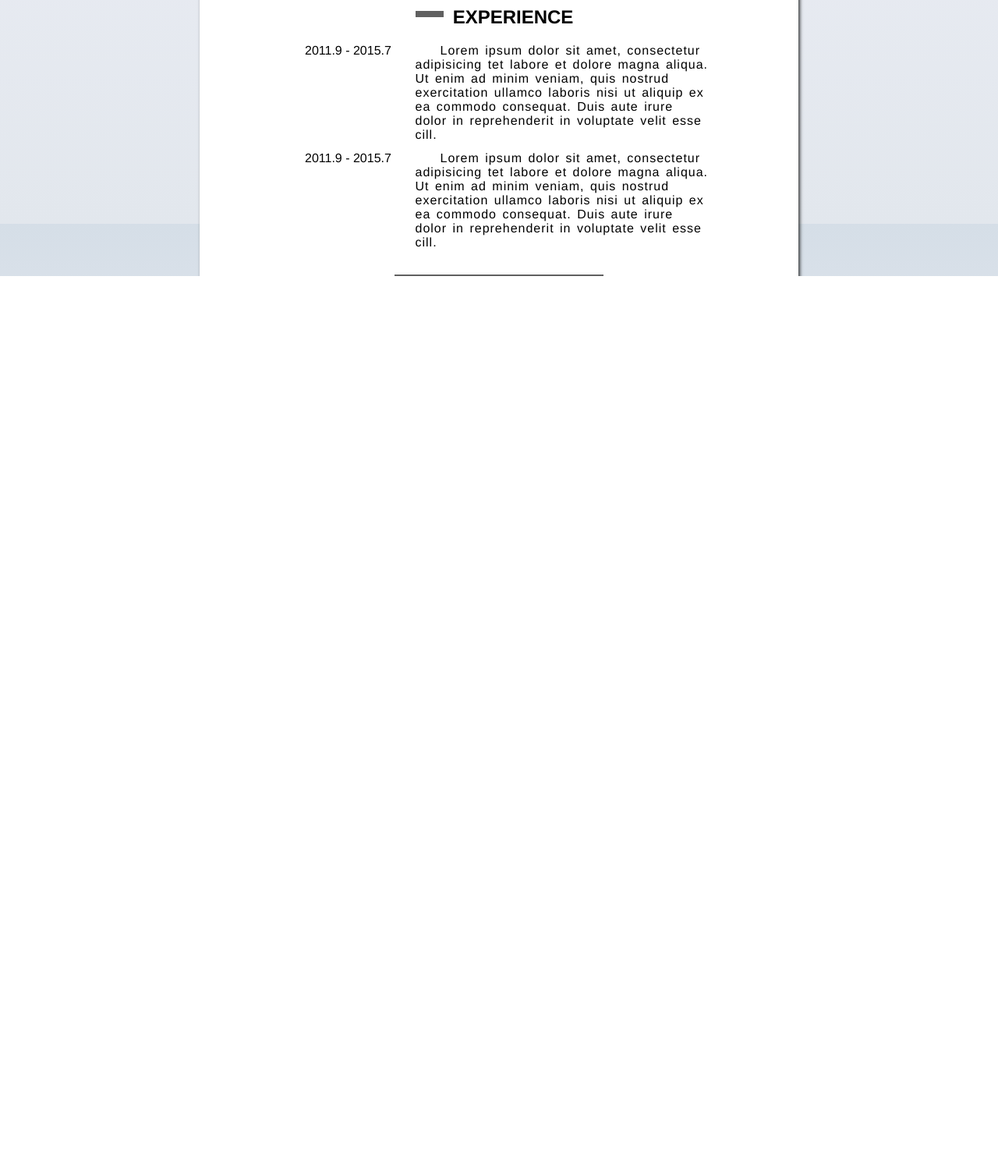
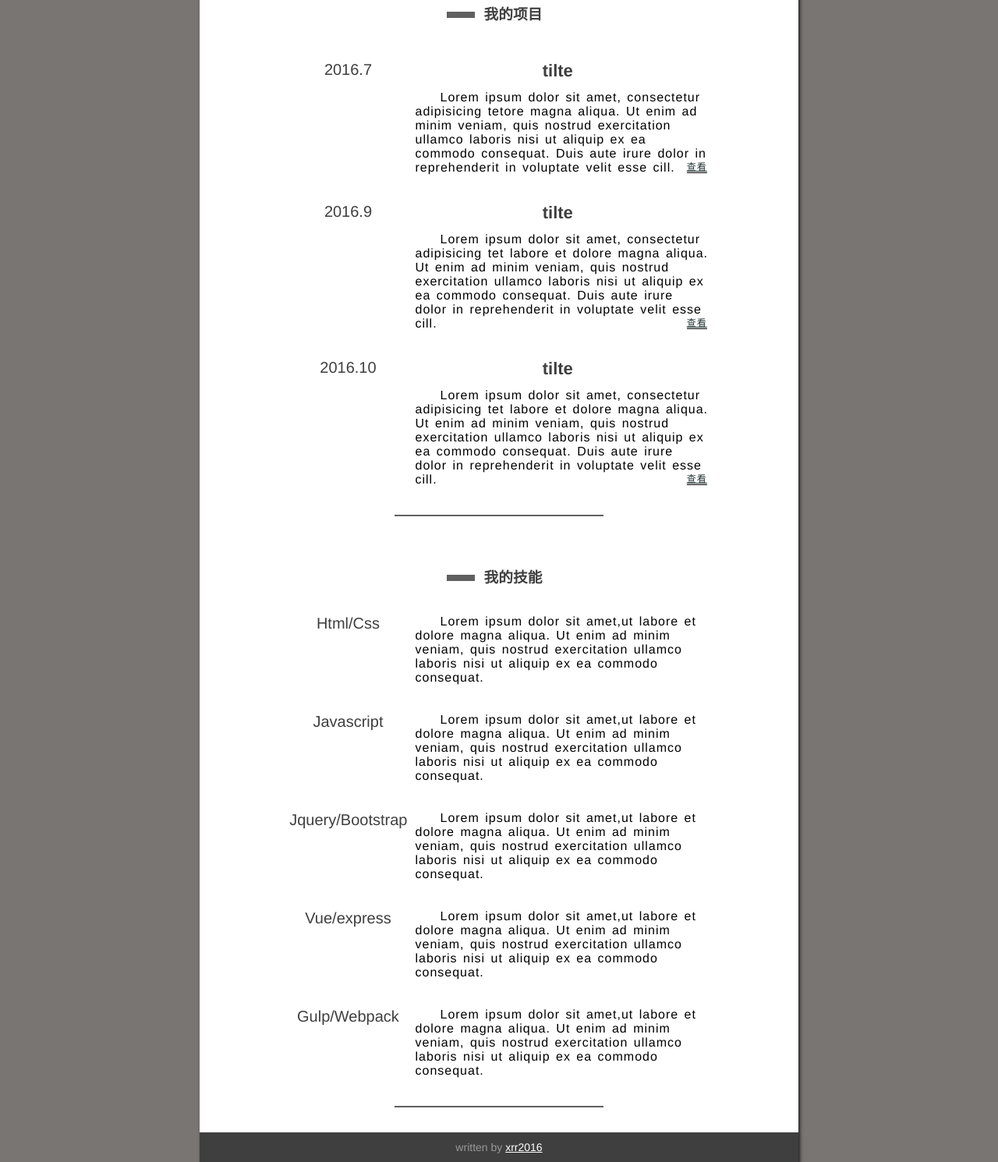
Before and after one commit to xrr2016/canvas_particle, a website: page index.html in a window 1280 px wide. Shown: the part 513-2003 px from the top of the page at 78% size. Before the commit the page ends 867 px from the top, so only its background shows below. Drawn offline with Linux system fonts and the light colour scheme.

Commit message:
add skills

```diff
--- a/index.html
+++ b/index.html
@@ -15,37 +15,87 @@
       <p>前端开发</p>
     </div>
       <ul class="contact">
-        <li><span class="block"></span>CONTACT</li>
+        <li><span class="block"></span>联系我</li>
         <li class="email">13286904669@163.com</li>
         <li>13286904669</li>
       </ul>
     <div class="about-me">
-      <h2><span class="block"></span>ABOUT ME</h2>
+      <h3><span class="block"></span>关于我</h3>
       <p>
         Lorem ipsum dolor sit amet, consectetur adipisin ullamco laboris nisi ut aliquip ex ea commodo consequat. Duis aute irure dolor in reprehenderit in voluptate velit esse cillum dolore eu fugiat nulla pariatur. Excepteur sint occaecat cupidatat non proident, sunt in culpa qui officia deserunt mollit anim id est laborum.
       </p>
       <div class="divider"></div>
     </div>
     <div class="experience">
-      <h2><span class="block"></span>EXPERIENCE</h2>
+      <h3><span class="block"></span>我的项目</h3>
       <ul class="exp-list">
         <li class="exp-item">
-          <span class="exp-time">2011.9 - 2015.7</span>
+          <span class="exp-time">2016.7</span>
+          <h5 class="exp-title">tilte</h5>
           <p class="exp-content">
-            Lorem ipsum dolor sit amet, consectetur adipisicing tet labore et dolore magna aliqua. Ut enim ad minim veniam, quis nostrud exercitation ullamco laboris nisi ut aliquip ex ea commodo consequat. Duis aute irure dolor in reprehenderit in voluptate velit esse cill.
+            Lorem ipsum dolor sit amet, consectetur adipisicing tetore magna aliqua. Ut enim ad minim veniam, quis nostrud exercitation ullamco laboris nisi ut aliquip ex ea commodo consequat. Duis aute irure dolor in reprehenderit in voluptate velit esse cill.
+            <a href="#" class="check-demo">查看</a>
           </p>
         </li>
         <li class="exp-item">
-          <span class="exp-time">2011.9 - 2015.7</span>
+          <span class="exp-time">2016.9</span>
+          <h5 class="exp-title">tilte</h5>
           <p class="exp-content">
             Lorem ipsum dolor sit amet, consectetur adipisicing tet labore et dolore magna aliqua. Ut enim ad minim veniam, quis nostrud exercitation ullamco laboris nisi ut aliquip ex ea commodo consequat. Duis aute irure dolor in reprehenderit in voluptate velit esse cill.
+            <a href="#" class="check-demo">查看</a>
+          </p>
+        </li>
+        <li class="exp-item">
+          <span class="exp-time">2016.10</span>
+          <h5 class="exp-title">tilte</h5>
+          <p class="exp-content">
+            Lorem ipsum dolor sit amet, consectetur adipisicing tet labore et dolore magna aliqua. Ut enim ad minim veniam, quis nostrud exercitation ullamco laboris nisi ut aliquip ex ea commodo consequat. Duis aute irure dolor in reprehenderit in voluptate velit esse cill.
+            <a href="#" class="check-demo">查看</a>
           </p>
         </li>
       </ul>
       <div class="divider">
       </div>
     </div>
-    <div class="footer"></div>
+    <div class="skills">
+      <h3><span class="block"></span>我的技能</h3>
+        <ul class="skills-list">
+          <li class="skills-item">
+            <span class="skill-name">Html/Css</span>
+            <p class="skill-description">
+              Lorem ipsum dolor sit amet,ut labore et dolore magna aliqua. Ut enim ad minim veniam, quis nostrud exercitation ullamco laboris nisi ut aliquip ex ea commodo consequat.
+            </p>
+          </li>
+          <li class="skills-item">
+            <span class="skill-name">Javascript</span>
+            <p class="skill-description">
+              Lorem ipsum dolor sit amet,ut labore et dolore magna aliqua. Ut enim ad minim veniam, quis nostrud exercitation ullamco laboris nisi ut aliquip ex ea commodo consequat.
+            </p>
+          </li>
+          <li class="skills-item">
+            <span class="skill-name">Jquery/Bootstrap</span>
+            <p class="skill-description">
+              Lorem ipsum dolor sit amet,ut labore et dolore magna aliqua. Ut enim ad minim veniam, quis nostrud exercitation ullamco laboris nisi ut aliquip ex ea commodo consequat.
+            </p>
+          </li>
+          <li class="skills-item">
+            <span class="skill-name">Vue/express</span>
+            <p class="skill-description">
+              Lorem ipsum dolor sit amet,ut labore et dolore magna aliqua. Ut enim ad minim veniam, quis nostrud exercitation ullamco laboris nisi ut aliquip ex ea commodo consequat.
+            </p>
+          </li>
+          <li class="skills-item">
+            <span class="skill-name">Gulp/Webpack</span>
+            <p class="skill-description">
+              Lorem ipsum dolor sit amet,ut labore et dolore magna aliqua. Ut enim ad minim veniam, quis nostrud exercitation ullamco laboris nisi ut aliquip ex ea commodo consequat.
+            </p>
+          </li>
+        </ul>
+        <div class="divider"></div>
+    </div>
+    <div class="footer">
+      written by  <a href="https://www.github.com/xrr2016" target="_blank">xrr2016</a>
+    </div>
   </div>
 </body>
 </html>
--- a/style.css
+++ b/style.css
@@ -1,16 +1,18 @@
 html, body {
     height: 100%;
     margin: 0;
-    background: linear-gradient(to bottom, #D5DEE7 0%, #E8EBF2 50%, #E2E7ED 100%), linear-gradient(to bottom, rgba(0, 0, 0, 0.02) 50%, rgba(255, 255, 255, 0.02) 61%, rgba(0, 0, 0, 0.02) 73%), linear-gradient(33deg, rgba(255, 255, 255, 0.20) 0%, rgba(0, 0, 0, 0.20) 100%);
-    background-blend-mode: normal, color-burn;
+    background-color: #797572;
     font-family: 'Avenir', Helvetica, Arial, sans-serif;
+}
+h1,h2,h3,h4,h5,h6{
+  color: #3f3f3f;
 }
 .block{
   position: relative;
   display:inline-block;
   width: 36px;
   height: 8px;
-  top:-8px;
+  top:-2px;
   left: -12px;
   background-color: #606060;
 }
@@ -78,9 +80,10 @@ html, body {
   border-left: 2px solid #3f3f3f;
   border-right: 2px solid #3f3f3f;
 }
-.about-me{
+.about-me,.experience,.skills{
+  position: relative;
+  padding-top: 12px;
   width: 70%;
-  padding: 12px;
   margin: 0 auto;
   text-align: center;
 }
@@ -95,27 +98,35 @@ html, body {
   text-align: left;
 }
 
-.experience{
-  position: relative;
-  width: 70%;
-  margin: 0 auto;
-  text-align: center;
+.experience h3{
+  margin-bottom: 48px;
 }
-.exp-list{
+
+.exp-list,.skills-list{
   list-style: none;
   margin: 0;
   padding: 0;
 }
-.exp-item{
+.exp-item,.skills-item{
   position: relative;
   overflow: hidden;
-  margin: 12px auto;
+  margin: 36px auto;
 }
-.exp-time{
+.exp-time,.skill-name{
   width: 28%;
   float: left;
+  font-size: 20px;
+  color: #3f3f3f;
 }
-.exp-content{
+.exp-title{
+  font-size: 22px;
+  font-weight: bold;
+  display: block;
+  text-align: center;
+  margin-top: 0;
+  margin-bottom: 12px;
+}
+.exp-content,.skill-description{
   width: 70%;
   float: right;
   margin: 0 auto;
@@ -125,7 +136,31 @@ html, body {
   text-indent: 2em;
   text-align: left;
 }
+.check-demo{
+  position: absolute;
+  display: block;
+  text-indent: 0;
+  bottom: 2px;
+  right: 2px;
+  font-size: 12px;
+  color: #233;
+  border-bottom: 1px solid #000;
+}
+.check-demo:hover{
+  text-decoration: underline;
+}
 
+.footer{
+  height: 38px;
+  background-color: #3f3f3f;
+  text-align: center;
+  font-size: 14px;
+  color: #999;
+  line-height: 38px;
+}
+.footer a{
+  color: #fff;
+}
 
 @media (max-width:640px) {
   html,body{
```
